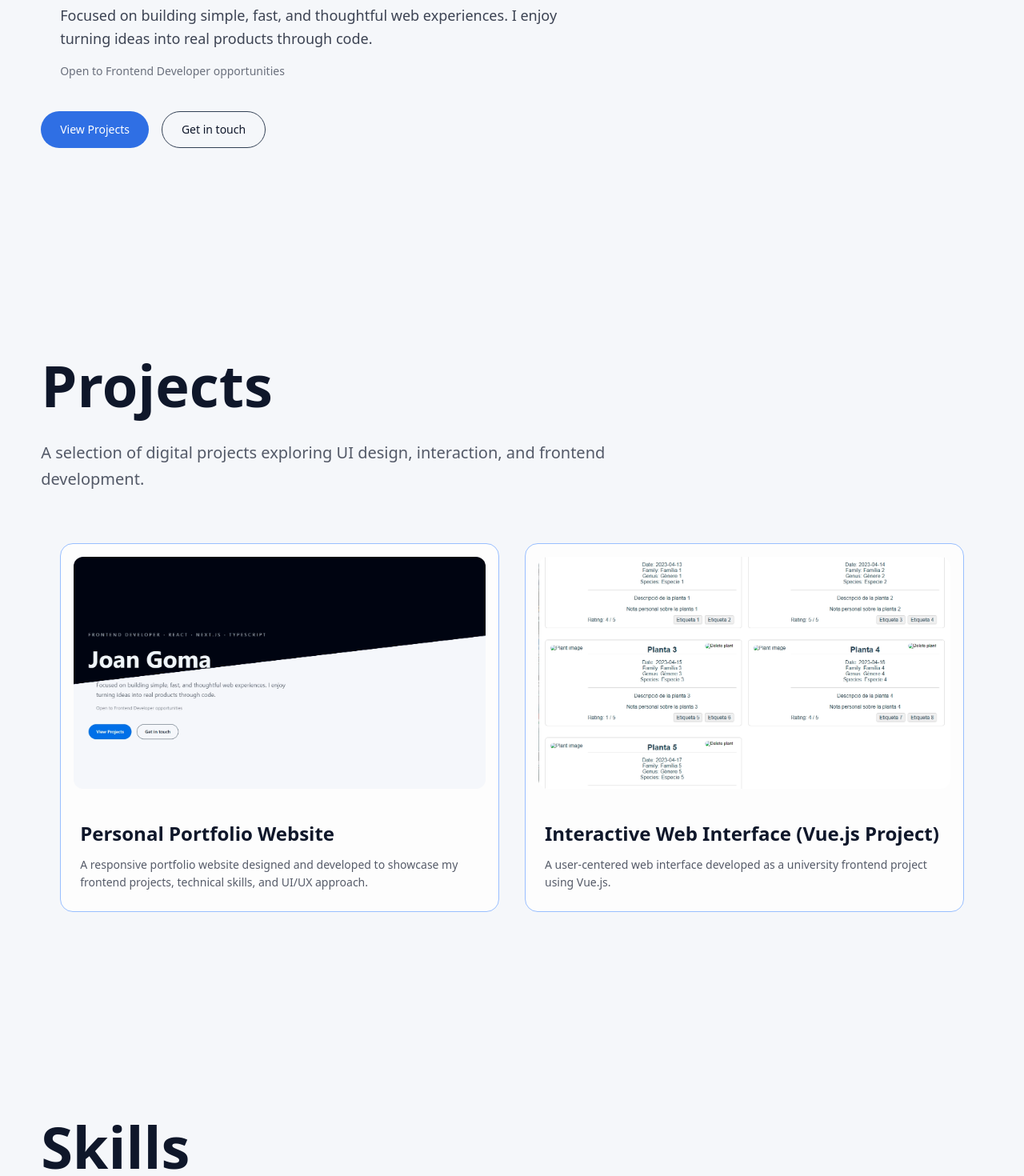
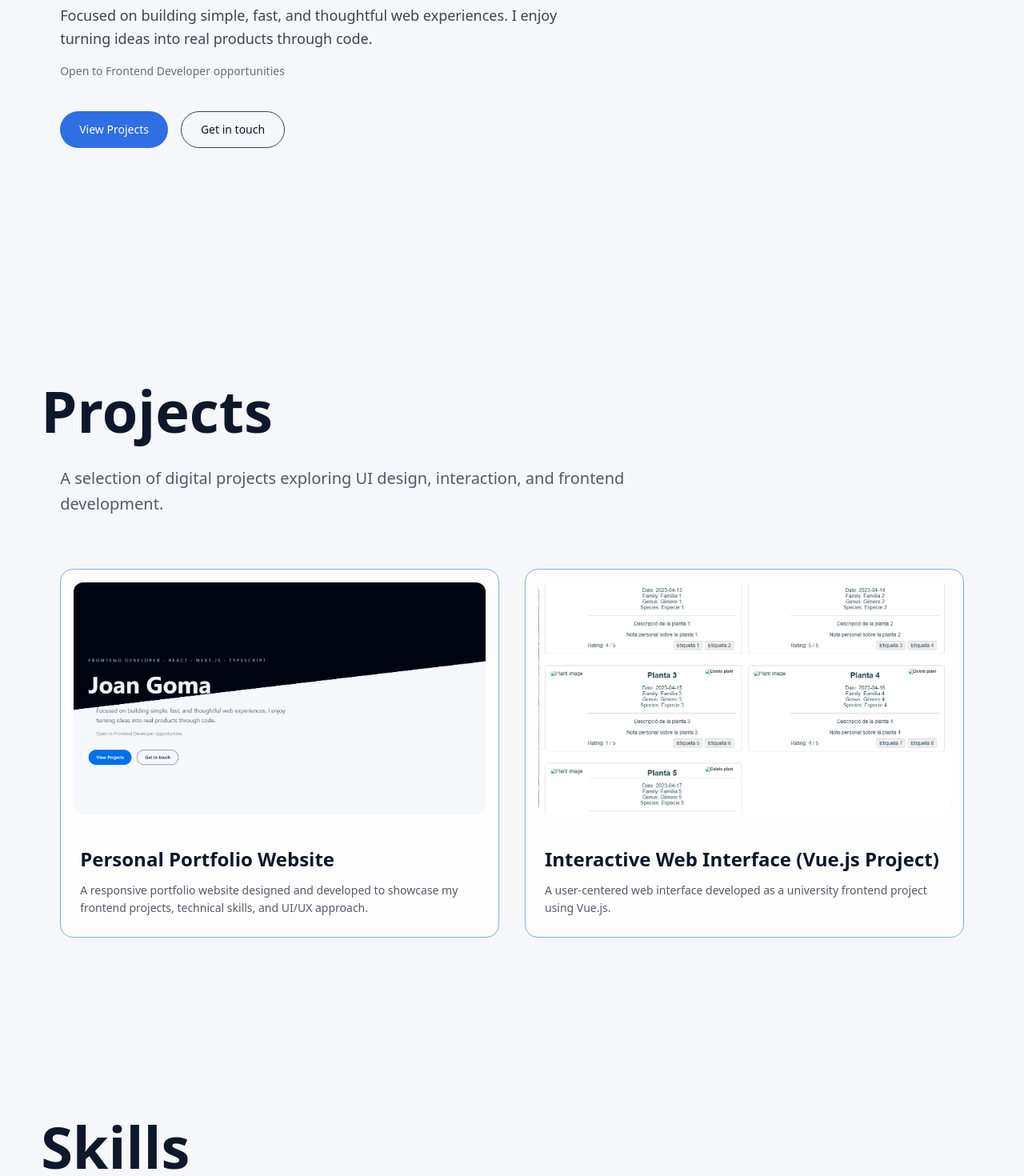
Before and after one commit to joangoma-code/portfolio, a Next.js app: page / in a window 1280 px wide. Shown: the part 380-1850 px from the top of the page at 80% size. Built offline with nearby package versions, Linux system fonts and the light colour scheme.

Commit message:
project UI improvements

```diff
--- a/app/globals.css
+++ b/app/globals.css
@@ -46,7 +46,7 @@ html {
   --color-foreground2: #334155;
 
   --color-card: #fdfdfd;
-  --color-border: #99bfff;
+  --color-border: #80AFFF;
 
   --color-primary: #2f6fe4;
   --color-secondary: #1e5ed8;
--- a/components/sections/AboutSection.tsx
+++ b/components/sections/AboutSection.tsx
@@ -11,12 +11,12 @@ export default function AboutSection() {
           <div className="space-y-6">
             <h2 className="section-title">About me</h2>
 
-            <p className="section-text">
+            <p className="section-content">
               I'm Joan, a designer and developer born in 1993 in Tarragona,
               focused on creating interactive and visually engaging digital
               experiences across web and game-inspired interfaces.
             </p>
-            <p className="section-text">
+            <p className="section-content">
               I enjoy bringing ideas to life through clean, functional
               interfaces and thoughtful interactions. I like working on products
               where details matter and where design and development come
--- a/components/sections/ContactSection.tsx
+++ b/components/sections/ContactSection.tsx
@@ -12,7 +12,7 @@ export default function ContactSection() {
           <div className="space-y-6">
             <h2 className="section-title">Contact</h2>
 
-            <p className="section-text">
+            <p className="section-content">
               I'm currently open to new Frontend Developer opportunities where I
               can contribute to meaningful products and keep learning with a
               great team.
@@ -20,7 +20,7 @@ export default function ContactSection() {
           </div>
           {/*Open to Frontend Developer opportunities. */}
 
-          <div className="flex flex-col gap-6 pl-6 md:flex-row md:gap-12">
+          <div className="section-content flex flex-col gap-6 md:flex-row md:gap-12">
             {contacts.map((contact) => (
               <a
                 key={contact.label}
--- a/components/sections/HomeSection.tsx
+++ b/components/sections/HomeSection.tsx
@@ -25,7 +25,7 @@ export default function HomeSection() {
             Open to Frontend Developer opportunities
           </p>
 
-          <div className="mt-10 flex gap-4 ">
+          <div className="mt-10 flex gap-4 pl-6">
             <Button href="#projects">View Projects</Button>
 
             <Button href="#contact" variant="secondary">
--- a/components/sections/projects/ProjectModal.tsx
+++ b/components/sections/projects/ProjectModal.tsx
@@ -45,7 +45,7 @@ export default function ProjectModal({ project, onClose }: ProjectModalProps) {
       onClick={handleBackdropClick}
       className="fixed inset-0 z-100 flex items-center justify-center p-4 backdrop-blur-md"
     >
-      <div className="relative max-h-[90vh] w-full max-w-4xl overflow-y-auto rounded-3xl border border-(--color-border) bg-(--color-card)">
+      <div className="relative max-h-[90vh] w-full max-w-4xl overflow-y-auto scrollbar-none rounded-3xl border border-(--color-border) bg-(--color-card)">
         <button
           onClick={onClose}
           className="absolute right-4 top-4 z-10 rounded-full border border-(--color-border) bg-(--color-background) p-2 transition-colors hover:bg-(--color-background2)"
--- a/components/sections/projects/index.tsx
+++ b/components/sections/projects/index.tsx
@@ -1,4 +1,4 @@
-"use client"
+"use client";
 
 import { useState, useLayoutEffect } from "react";
 import { DiamondPlus, DiamondMinus } from "lucide-react";
@@ -37,13 +37,10 @@ export default function ProjectsSection() {
     }
   };
 
-
-
   return (
     <>
       <section
         id="projects"
-
         className="flex min-h-screen items-center justify-center py-4"
       >
         <Container>
@@ -51,14 +48,14 @@ export default function ProjectsSection() {
             <div className="flex flex-col gap-8 md:flex-row md:items-end md:justify-between">
               <div className="max-w-3xl space-y-6">
                 <h2 className="section-title">Projects</h2>
-                <p className=" section-text text-lg leading-relaxed opacity-70 md:text-xl ">
+                <p className=" section-content text-lg leading-relaxed opacity-70 md:text-xl ">
                   A selection of digital projects exploring UI design,
                   interaction, and frontend development.
                 </p>
               </div>
             </div>
 
-            <div className="grid gap-8 px-6 md:grid-cols-2">
+            <div className="grid gap-8 section-content md:grid-cols-2">
               {visibleProjects.map((project) => (
                 <ProjectCard
                   key={project.title}
@@ -68,6 +65,7 @@ export default function ProjectsSection() {
               ))}
             </div>
 
+            {projects.length > 2 && (
               <div className="flex justify-center gap-8">
                 <button
                   onClick={handleToggle}
@@ -75,16 +73,15 @@ export default function ProjectsSection() {
                 >
                   {
                     // mostrar opcion para visibilizar el selector
-                  projects.length > 2 ? (
                     showAll ? (
                       <DiamondMinus strokeWidth={1} className="size-10" />
                     ) : (
                       <DiamondPlus strokeWidth={1} className="size-10" />
                     )
-                  ) : null
                   }
                 </button>
               </div>
+            )}
           </div>
         </Container>
       </section>
```
Lines whose indentation alone changed are shown as unchanged.
